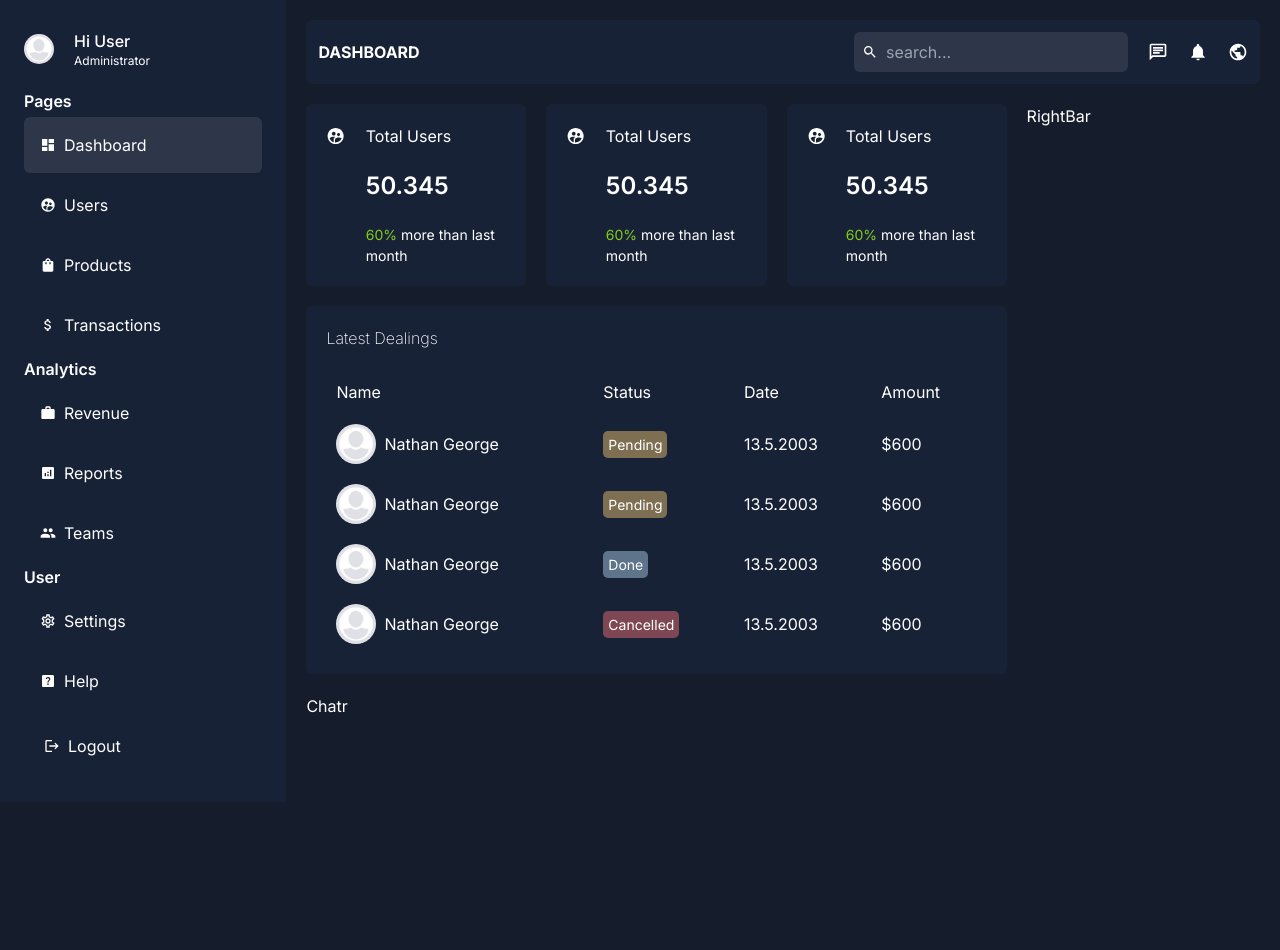
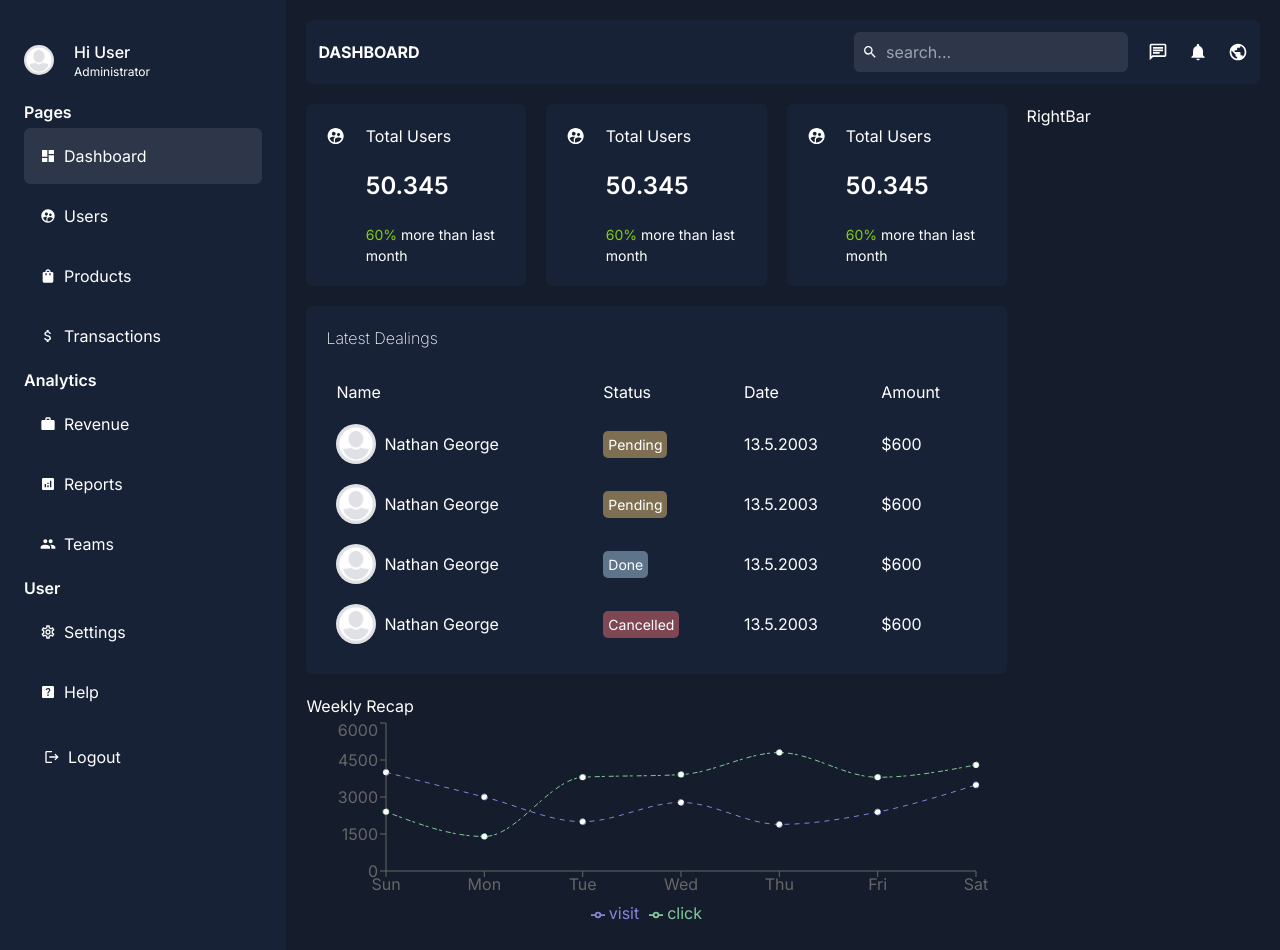
Before and after one commit to Nathami-n/dashboard, a Next.js app: page /dashboard in a window 1280 px wide. Before the commit the page ends 802 px from the top, so only its background shows below. Built offline with nearby package versions, Linux system fonts and the light colour scheme.

Commit message:
Included the chart

```diff
--- a/components/dashboard/chart/chart.tsx
+++ b/components/dashboard/chart/chart.tsx
@@ -1,8 +1,68 @@
-
+'use client';
+import { LineChart, Line, XAxis, YAxis, Tooltip, Legend, ResponsiveContainer } from 'recharts';
+const data = [
+    {
+        name: "Sun",
+        visit: 4000,
+        click: 2400,
+    },
+    {
+        name: "Mon",
+        visit: 3000,
+        click: 1398,
+    },
+    {
+        name: "Tue",
+        visit: 2000,
+        click: 3800,
+    },
+    {
+        name: "Wed",
+        visit: 2780,
+        click: 3908,
+    },
+    {
+        name: "Thu",
+        visit: 1890,
+        click: 4800,
+    },
+    {
+        name: "Fri",
+        visit: 2390,
+        click: 3800,
+    },
+    {
+        name: "Sat",
+        visit: 3490,
+        click: 4300,
+    },
+];
 
 const Chart = () => {
     return (
-        <div>Chatr</div>
+        <div>
+            <h2>Weekly Recap</h2>
+            <ResponsiveContainer width="100%" height="90%">
+                <LineChart
+                    width={500}
+                    height={300}
+                    data={data}
+                    margin={{
+                        top: 5,
+                        right: 30,
+                        left: 20,
+                        bottom: 5,
+                    }}
+                >
+                    <XAxis dataKey="name" />
+                    <YAxis />
+                    <Tooltip contentStyle={{ background: "#151c2c", border: "none" }} />
+                    <Legend />
+                    <Line type="monotone" dataKey="visit" stroke="#8884d8" strokeDasharray="5 5" />
+                    <Line type="monotone" dataKey="click" stroke="#82ca9d" strokeDasharray="3 4 5 2" />
+                </LineChart>
+            </ResponsiveContainer>
+        </div>
     )
 }
 
--- a/package.json
+++ b/package.json
@@ -23,6 +23,7 @@
     "react-dom": "^18",
     "react-hook-form": "^7.51.4",
     "react-icons": "^5.2.1",
+    "recharts": "^2.9.0",
     "tailwind-merge": "^2.3.0",
     "tailwindcss-animate": "^1.0.7",
     "zod": "^3.23.8"
```
Also changed, not shown: 1 other file (tests, documents, lock files or other folders).
